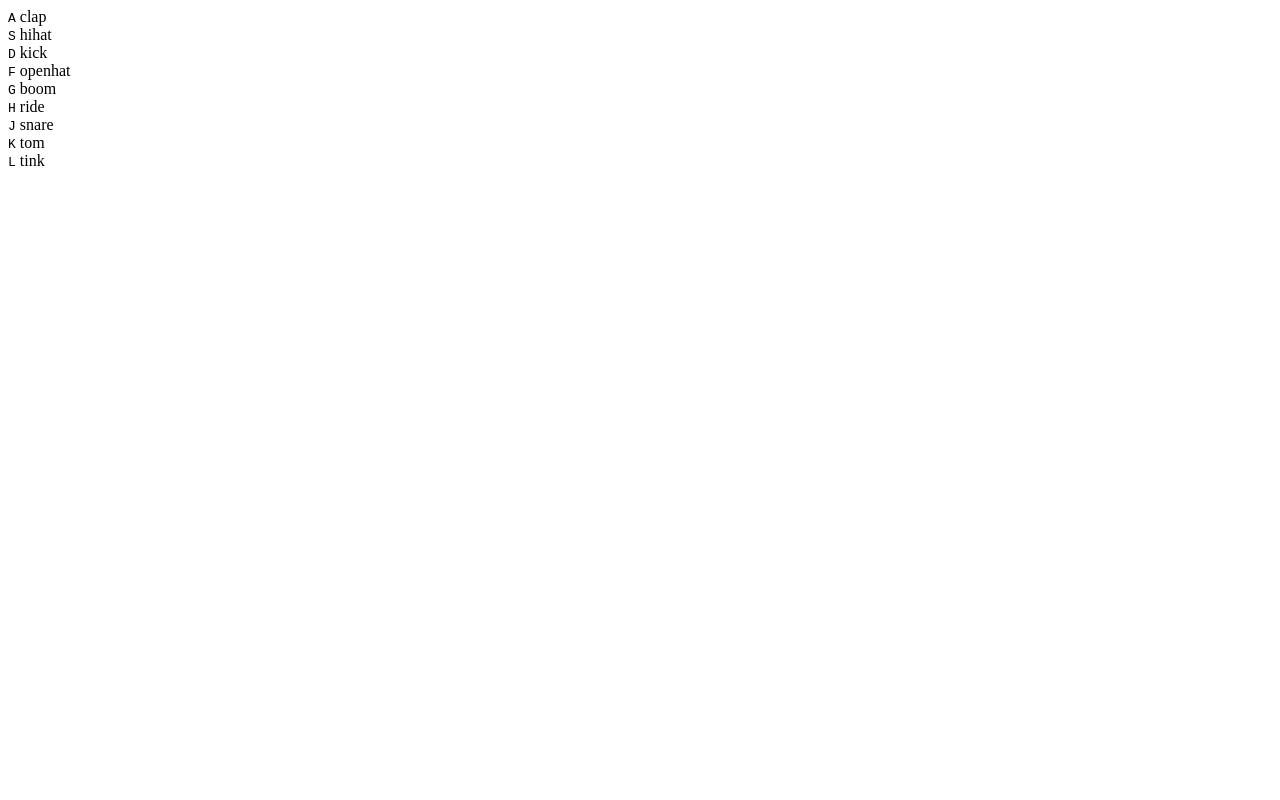
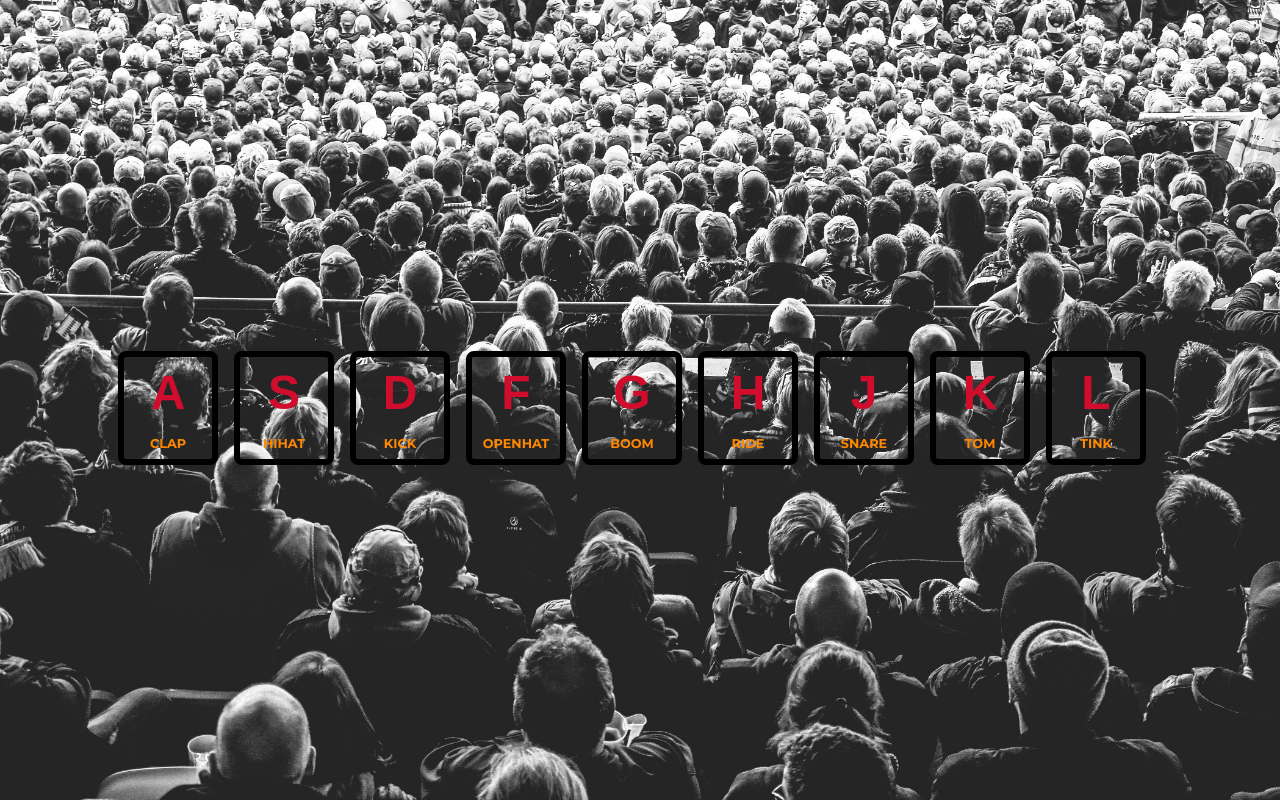
Before and after one commit to mahesh-yadav/30days-1-js-drum-kit, a website: page public/index.html in a window 1280 px wide. Drawn offline with Linux system fonts and the light colour scheme.

Commit message:
add styles

```diff
--- a/bs-config.js
+++ b/bs-config.js
@@ -1,6 +1,6 @@
 module.exports = {
   port: 8080,
-  files: ['./public/**/*.{html,css,js}'],
+  files: ['./public/*.{html,css,js}'],
   server: {
     baseDir: './public',
   },
--- a/public/index.html
+++ b/public/index.html
@@ -5,7 +5,10 @@
     <meta name="viewport" content="width=device-width, initial-scale=1.0" />
     <meta http-equiv="X-UA-Compatible" content="ie=edge" />
     <title>JS - Drum Kit</title>
-
+    <link
+      href="https://fonts.googleapis.com/css?family=Montserrat:700&display=swap"
+      rel="stylesheet"
+    />
     <link rel="stylesheet" href="./styles.css" />
   </head>
   <body>
--- a/public/styles.css
+++ b/public/styles.css
@@ -0,0 +1,55 @@
+html {
+  box-sizing: border-box;
+}
+
+*,
+*::before,
+*::after {
+  box-sizing: inherit;
+}
+
+body {
+  margin: 0;
+  padding: 0;
+  font-family: 'Montserrat', sans-serif;
+  background-image: url('./images/background.jpg');
+  background-size: cover;
+  background-repeat: no-repeat;
+  background-position: top 100%;
+}
+
+.keys {
+  display: flex;
+  flex-wrap: wrap;
+  height: 100vh;
+  justify-content: center;
+  align-items: center;
+  align-content: center;
+}
+
+.key {
+  border: 6px solid black;
+  border-radius: 8px;
+  padding: 0.5rem;
+  margin-right: 1rem;
+  margin-top: 1rem;
+  min-width: 100px;
+}
+
+.key kbd {
+  display: block;
+  color: #d10d2e;
+  text-align: center;
+  font-size: 3rem;
+  font-family: sans-serif;
+  font-weight: bold;
+  margin-bottom: 1rem;
+}
+
+.key .sound {
+  text-transform: uppercase;
+  color: #ff8800;
+  display: block;
+  font-size: 0.8rem;
+  text-align: center;
+}
```
Also changed, not shown: public/images/background.jpg (added).
